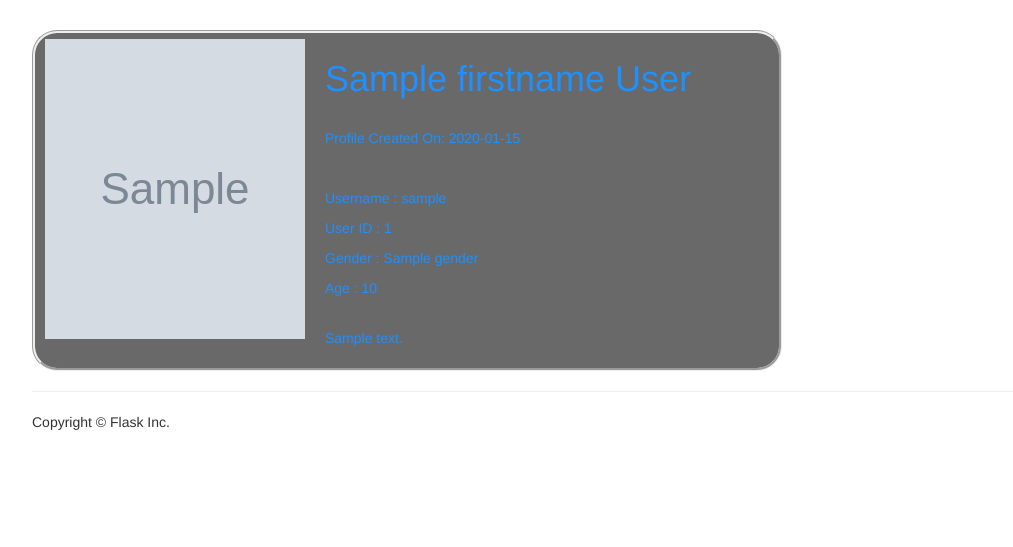
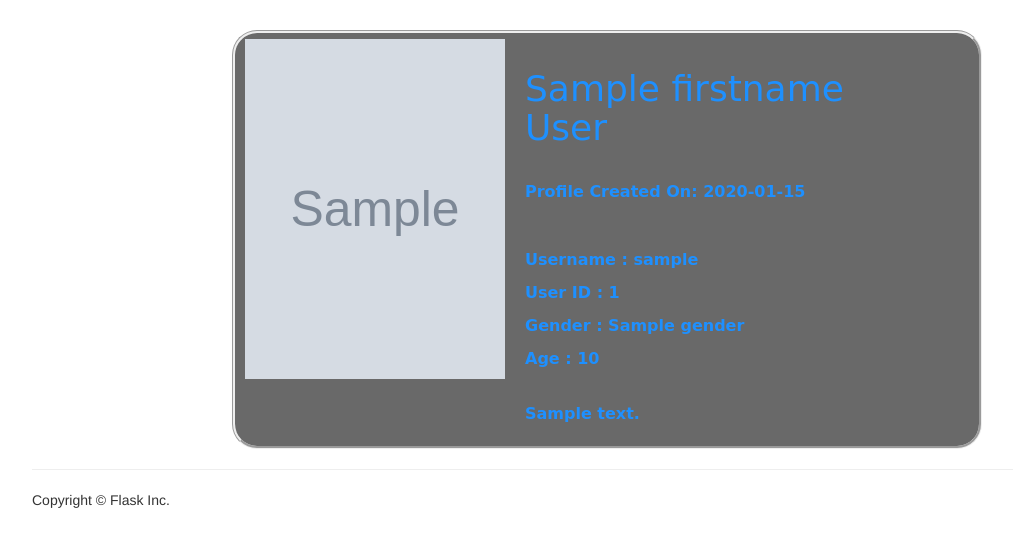
Before and after one commit to Leonnash21/info3180-project1, a Flask app: template app/templates/view_profile.html in a window 1280 px wide. Shown: the part 160-707 px from the top of the page, without its empty margins (38-1051 px from the left). Run offline with Flask 2, Linux system fonts and the light colour scheme; the template is opened without the code that fills it: most values are stand-ins (such as "Sample title", 1, 10 or a date in 2020); grey boxes marked "Sample" are stand-in pictures; some libraries are stand-ins or nearby versions.

Commit message:
final updated tasks

```diff
--- a/app/static/css/profile.css
+++ b/app/static/css/profile.css
@@ -6,7 +6,7 @@ body{
 #profileTableID
 {
   margin-bottom:10px;
-  margin-top:-300px;
+  margin-top:-330px;
   margin-left:280px;
   position:relative;
   width: 375px;
@@ -43,6 +43,10 @@ body{
   width:750px;
   border-radius:25px;
   border-style:groove;
+  font-family: cursive;
+  font-weight: 700;
+  font-size: medium;
+  margin-left: 200px;
 
 }
 
--- a/app/templates/view_profile.html
+++ b/app/templates/view_profile.html
@@ -5,6 +5,7 @@
   <head>
     <title>Info3180-Project 1</title>
     <link rel="stylesheet" type="text/css" href="/static/css/profile.css">
+
   </head>
   <br>
         <header>
@@ -15,7 +16,7 @@
 
     <div id ="profilePic">
       <div id = "pic">
-    <img src="{{userp['image']}}" width="260" height="300">
+    <img src="{{userp['image']}}" width="260" height="340">
 
 
     <table id ="profileTableID" >
```
